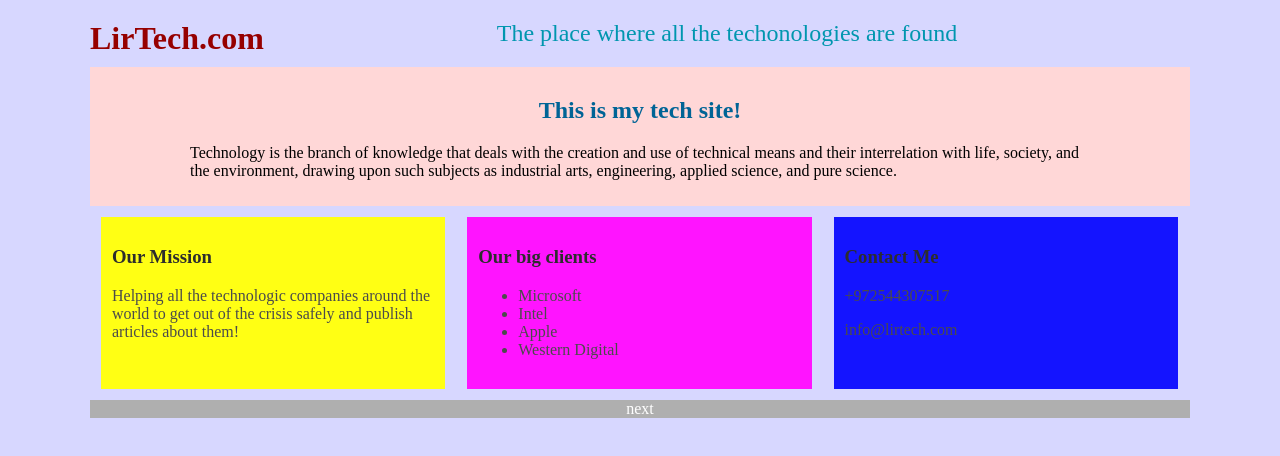
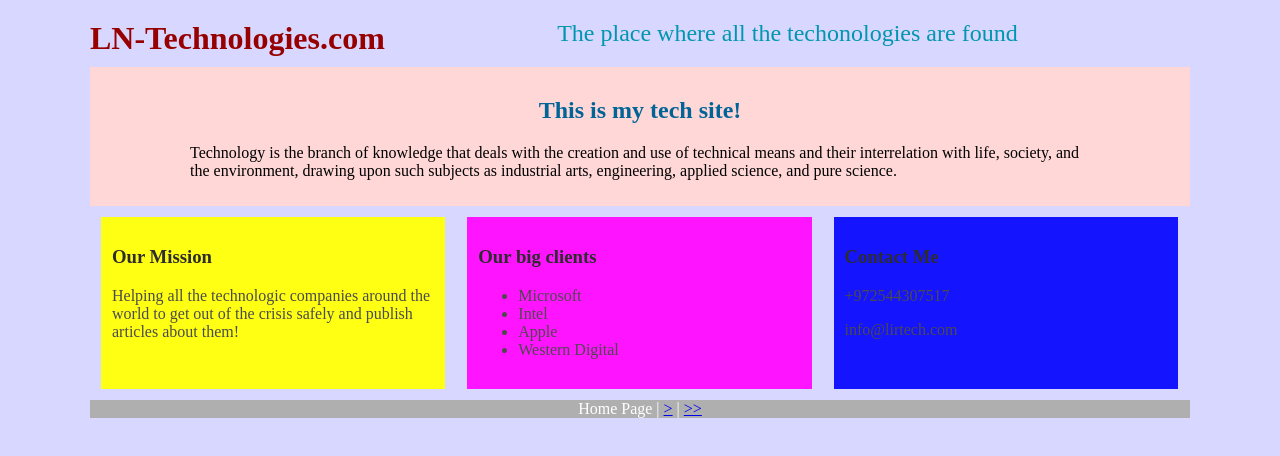
Before and after one commit to liranneta23/LN-Technologies, a plain HTML site: page pages/index.html in a window 1280 px wide. Drawn offline with Linux system fonts and the light colour scheme.

Commit message:
Added links to the next and last pages

```diff
--- a/pages/index.html
+++ b/pages/index.html
@@ -9,7 +9,7 @@
 </head>
 <body>
 	<header>
-		<h1>LirTech.com</h1>
+		<h1>LN-Technologies.com</h1>
 		<h2>The place where all the techonologies are found</h2>
 	</header>
 
@@ -41,7 +41,7 @@
 
 	<footer>
 		<p></p>
-		<p>next</p>
+		<p>Home Page | <a href="page-2.html">></a> | <a href="last-page.html">>></a></p>
 	</footer>
 
 </body>
```
